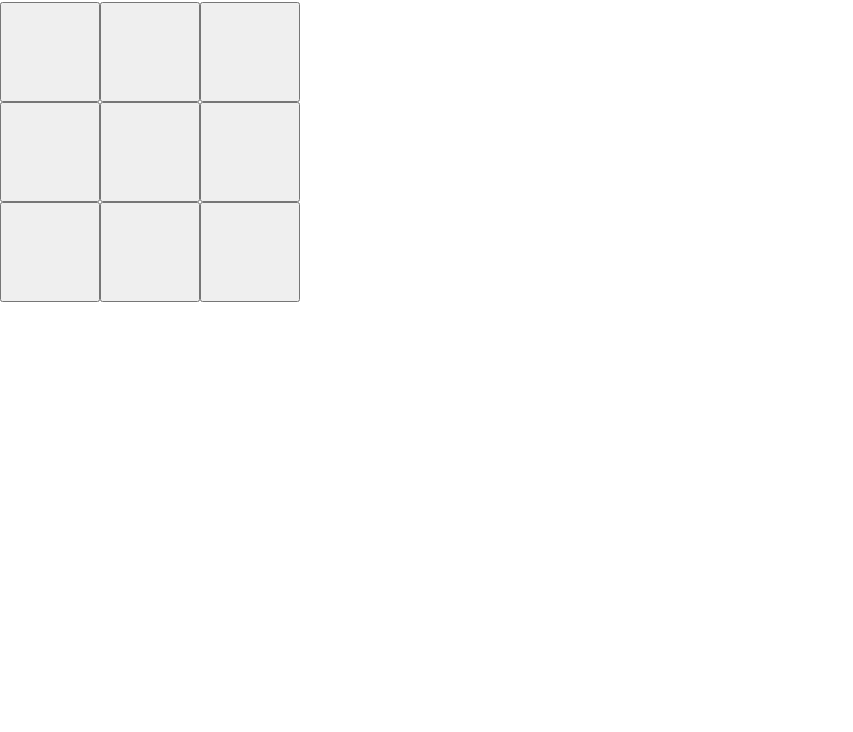
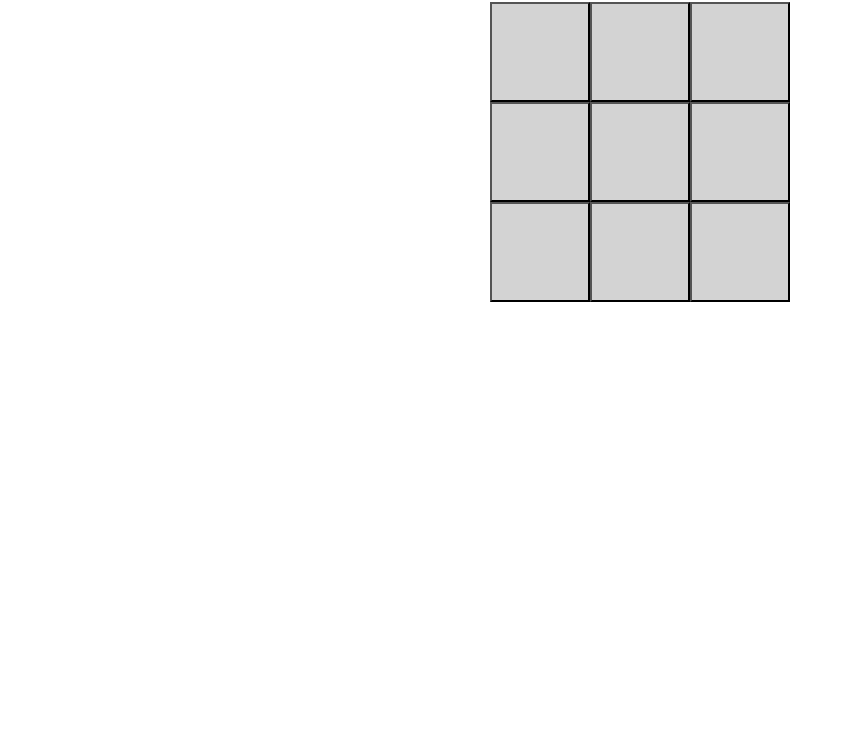
Before and after one commit to mwolicki/tic-tac-toe, a website: page public/index.html in a window 1280 px wide. Shown: the part 68-800 px from the top of the page, without its empty margins (0-853 px from the left). Drawn offline with nearby package versions, Linux system fonts and the light colour scheme.

Commit message:
Update index.html

```diff
--- a/public/index.html
+++ b/public/index.html
@@ -1,7 +1,7 @@
 <!DOCTYPE html>
 <html lang="en">
 <head>
-  <meta name="viewport" content="width=300">
+  <meta name="viewport" content="width=350">
   <meta http-equiv='Content-Type' content='text/html; charset=utf-8'>
   <title>Tic Tac Toe</title>
   <!-- Latest compiled and minified CSS -->
@@ -19,16 +19,16 @@
         width: 100px;
         height: 100px;
         font-size: 50pt;
+        background: lightgray;
       }
     </style>
 </head>
 <body>
 
-  <div class="content">
+  <div class="content text-center">
     <h1>Tic Tac Toe</h1>
     <div name="board" id="board">
-      <div name="board" id="board">
-    <table>
+    <table style="margin: 0px auto;">
         <tr>
             <td><button id="b00" class="button game-button">&nbsp;</button></td>
             <td><button id="b01" class="button game-button">&nbsp;</button></td>
@@ -45,12 +45,9 @@
             <td><button id="b22" class="button game-button">&nbsp;</button></td>
         </tr>
     </table>
-</div>
-    </div>
-    </div>
-
-  </script>
-  <script src="bundle.js"></script>
+  </div>
+ </div>
+ <script src="bundle.js"></script>
 
 </body>
 </html>
```
